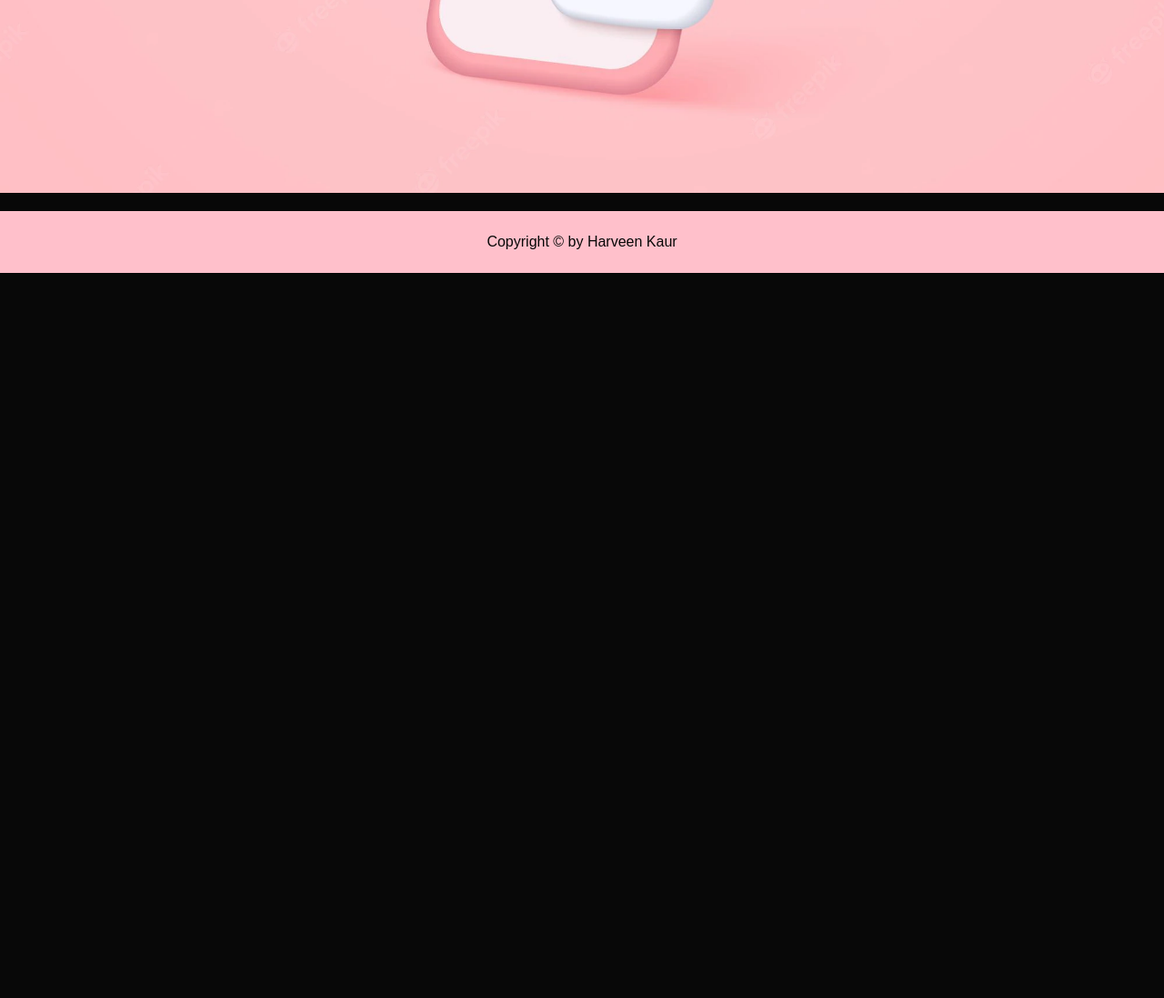
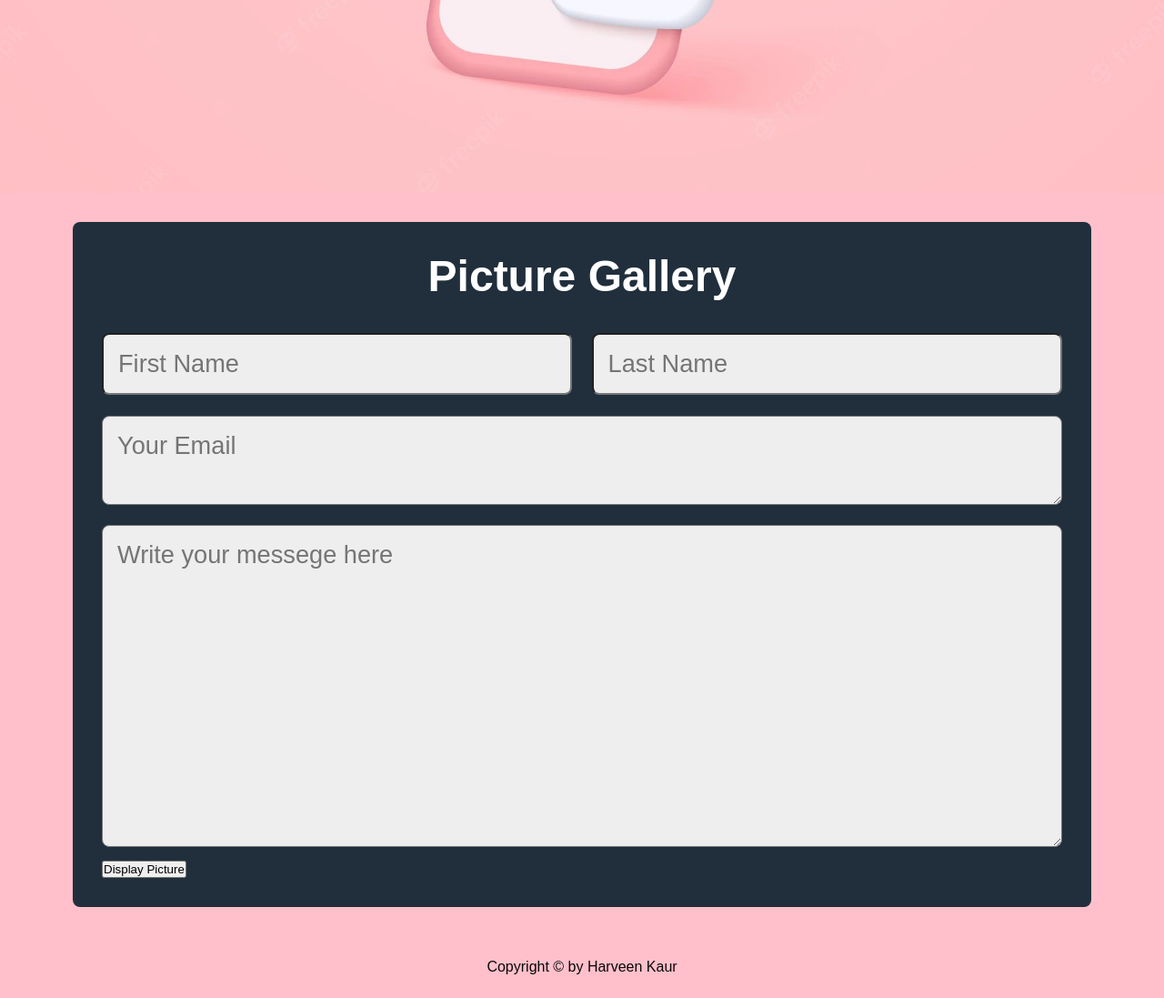
Before and after one commit to Harveen19/sessional-assessment-2, a plain HTML site: page index.html in a window 1280 px wide. Shown: the part 588-1685 px from the top of the page at 91% size. Before the commit the page ends 888 px from the top, so only its background shows below. Drawn offline with nearby package versions, Linux system fonts and the light colour scheme.

Commit message:
Add all my files

```diff
--- a/index.html
+++ b/index.html
@@ -1,6 +1,7 @@
 <!DOCTYPE html>
 <html lang="en">
 <head>
+    <script src="https://ajax.googleapis.com/ajax/libs/jquery/3.6.0/jquery.min.js"></script>
     <meta charset="UTF-8">
     <meta http-equiv="X-UA-Compatible" content="IE=edge">
     <meta name="viewport" content="width=device-width, initial-scale=1.0">
@@ -15,14 +16,30 @@
             <ul>
                 <li><a href="#">Home</a></li>
                 <li><a href="#">About</a></li>
-                <li><a href="#">Services</a></li>
-                <li><a href="#">Log in / Sign up</a></li>
                 <li><a href="#">Contact</a></li>
             </ul>
         </nav>
     </div>
    </div>
 
+   <section class="contact" id="contact">
+
+    <form action="">
+        <h3>Picture Gallery</h3>
+        <div class="inputBox">
+            <input type="text" placeholder="First Name">
+            <input type="text" placeholder="Last Name">
+        </div>
+        <div class="inputBox">
+            <!--input type="number" placeholder="number"-->
+            <textarea type="email" placeholder="Your Email" id=""></textarea>
+        </div>
+        <textarea name="" placeholder="Write your messege here" id="" cols="30" rows="10"></textarea>
+        <input type="submit" value="Display Picture" class="btn">
+    </form>
+
+</section>
+
    <footer>
     <p>Copyright &copy; by Harveen Kaur</p>
    </footer>
--- a/style.css
+++ b/style.css
@@ -5,7 +5,7 @@
     box-sizing: border-box;
 }
 body{
-    background: #080808;
+    background: #ffc0cb;
     color: #fff;
 }
 #header{
@@ -15,6 +15,7 @@ body{
     background-size: cover;
     background-position: center;
 }
+
 .container{
     padding: 10px 10%;
 }
@@ -53,6 +54,50 @@ nav ul li a::after{
 nav ul li a:hover::after{
     width: 100%;
 }
+
+.contact{
+    background-size: cover;
+    background-position: center;
+    background-attachment: fixed;
+}
+.contact form{
+    background: #212f3c;
+    box-shadow: var(--box-shadow);
+    border-radius: .5rem;
+    margin:2rem auto;
+    max-width: 70rem;
+    padding:2rem;
+}
+
+.contact form h3{
+    color: #fff;
+    text-align: center;
+    padding-bottom: 1.5rem;
+    font-size: 3rem;
+    text-transform: capitalize;
+}
+
+.contact form .inputBox{
+    display: flex;
+    justify-content: space-between;
+    flex-wrap: wrap;
+}
+
+.contact form .inputBox input,
+.contact form textarea{
+    width:100%;
+    background:#eee;
+    padding:1rem;
+    margin:.7rem 0;
+    border-radius: .5rem;
+    color: #212f3c;
+    font-size: 1.7rem;
+}
+
+.contact form .inputBox input{
+    width:49%;
+}
+
 footer{
     width: 100%;
     text-align: center;
```
